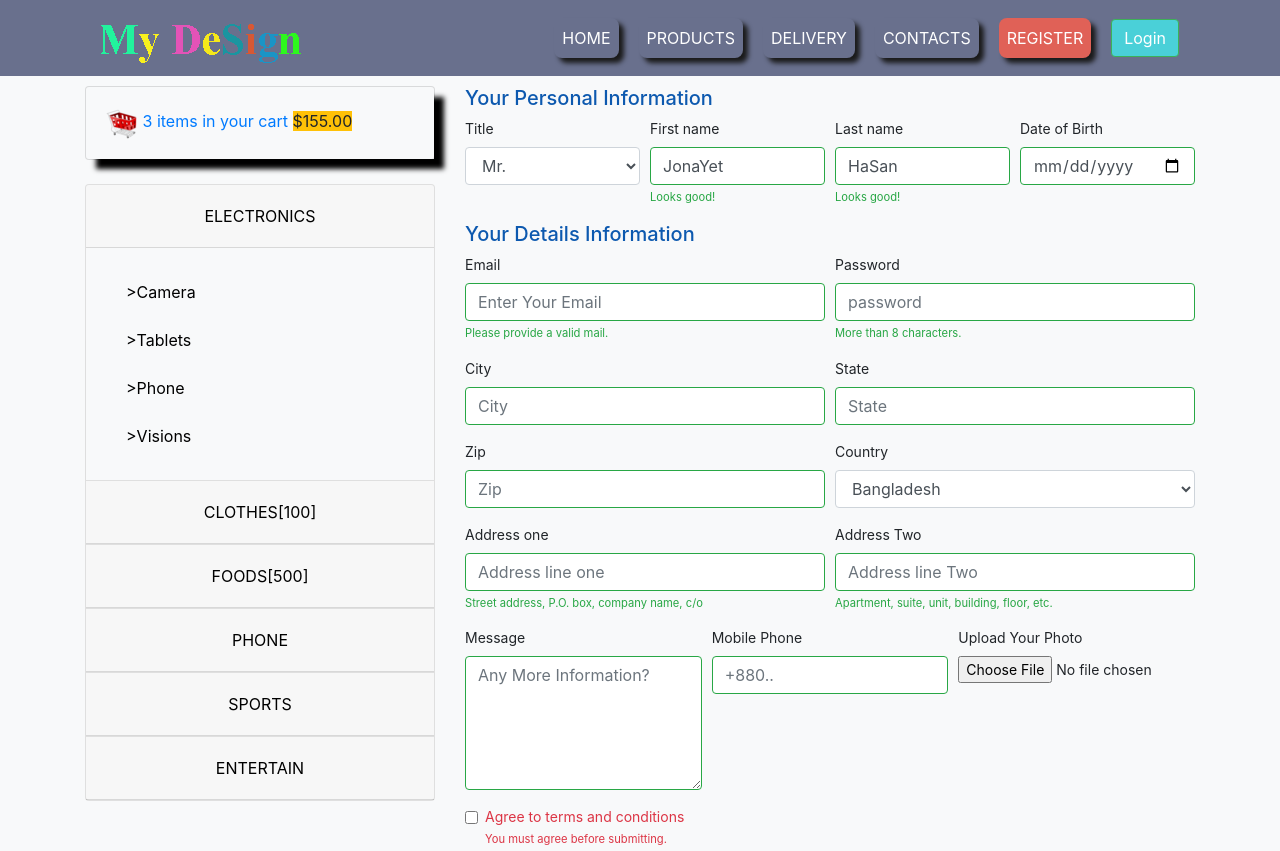
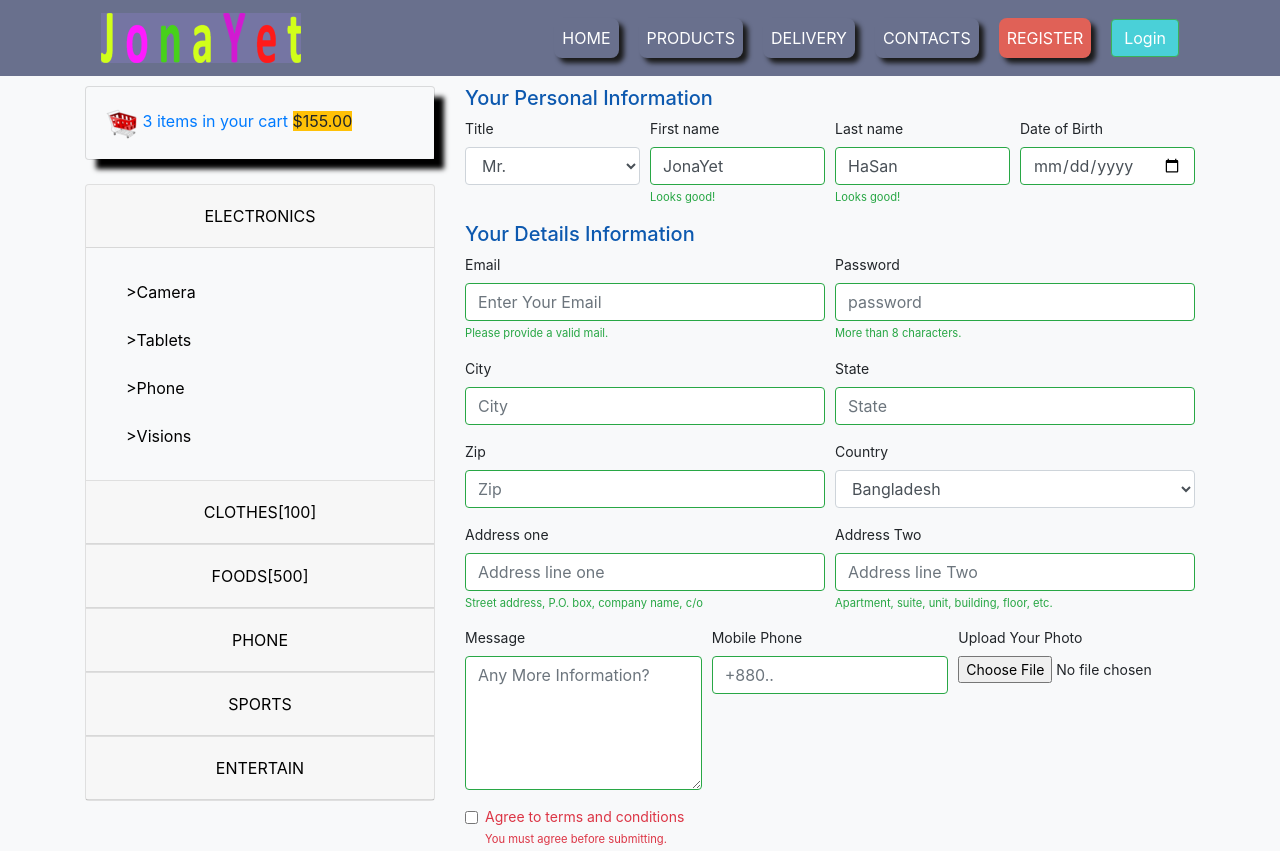
Before and after one commit to civiljonayet/myFirstResponsiveWebsite, a plain HTML site: page registration.html in a window 1280 px wide. Shown: the top 851 px of the page. Drawn offline with nearby package versions, Linux system fonts and the light colour scheme.

Commit message:
Update registration.html

```diff
--- a/registration.html
+++ b/registration.html
@@ -23,7 +23,7 @@
     <div class="container">
         <nav class="navbar navbar-expand-lg navbar-light">
             <a class="navbar-brand" href="index.html">
-                <img src="images/logo.png" alt="logo" class="img-fluid wow bounceInRight" data-wow-delay=".5s">
+                <img src="images/Untitled-1.png" alt="logo" class="img-fluid wow bounceInRight" data-wow-delay=".5s">
             </a>
             <button class="navbar-toggler" type="button" data-toggle="collapse" data-target="#navbarSupportedContent" aria-controls="navbarSupportedContent" aria-expanded="false" aria-label="Toggle navigation">
                 <span class="navbar-toggler-icon"></span>
```
